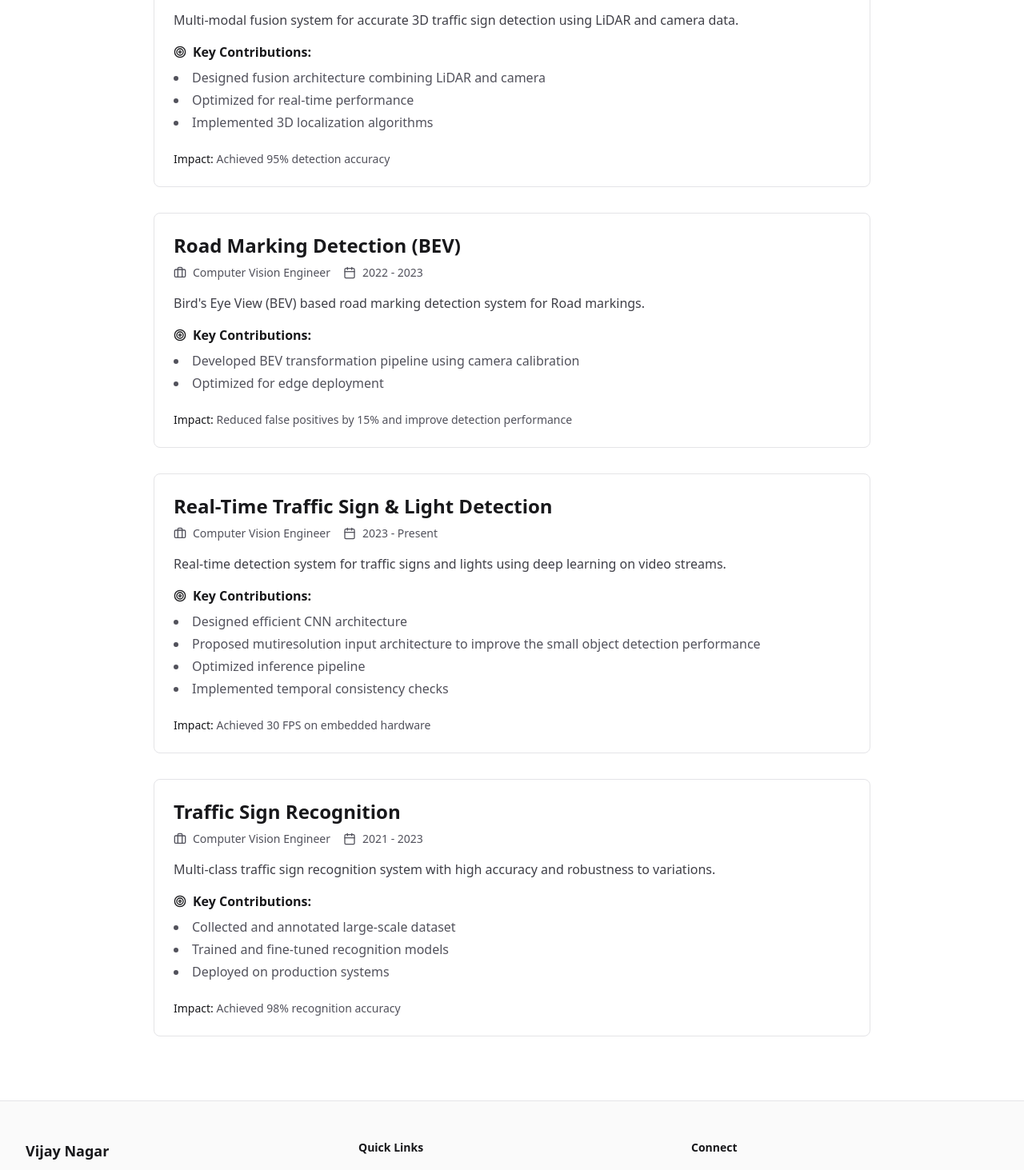
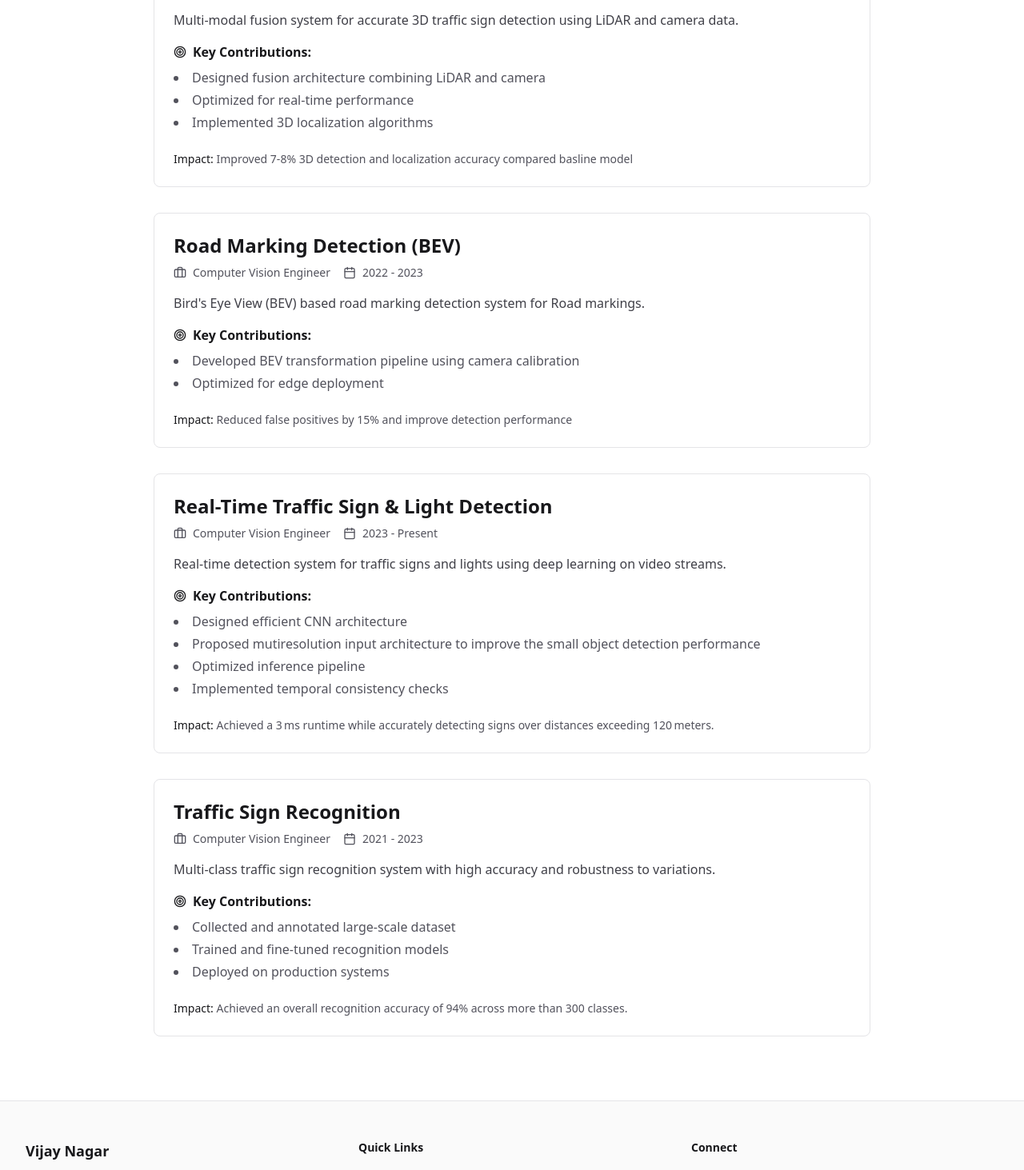
Before and after one commit to ujjwalm9895/Vijay_nagar, a Next.js app in the folder frontend/: page /industry-projects in a window 1280 px wide. Shown: the part 798-2261 px from the top of the page at 80% size. Built offline with nearby package versions, Linux system fonts and the light colour scheme.

Commit message:
Update page.tsx
updating industry experience

```diff
--- a/frontend/src/app/industry-projects/page.tsx
+++ b/frontend/src/app/industry-projects/page.tsx
@@ -33,7 +33,7 @@ const projects = [
       'Optimized for real-time performance',
       'Implemented 3D localization algorithms',
     ],
-    impact: 'Achieved 95% detection accuracy',
+    impact: 'Improved 7-8% 3D detection and localization accuracy compared basline model',
   },
   {
     title: 'Road Marking Detection (BEV)',
@@ -59,7 +59,7 @@ const projects = [
       'Optimized inference pipeline',
       'Implemented temporal consistency checks',
     ],
-    impact: 'Achieved 30 FPS on embedded hardware',
+    impact: 'Achieved a 3 ms runtime while accurately detecting signs over distances exceeding 120 meters.',
   },
   {
     title: 'Traffic Sign Recognition',
@@ -72,7 +72,7 @@ const projects = [
       'Trained and fine-tuned recognition models',
       'Deployed on production systems',
     ],
-    impact: 'Achieved 98% recognition accuracy',
+    impact: 'Achieved an overall recognition accuracy of 94% across more than 300 classes.',
   },
 ];
 
```
